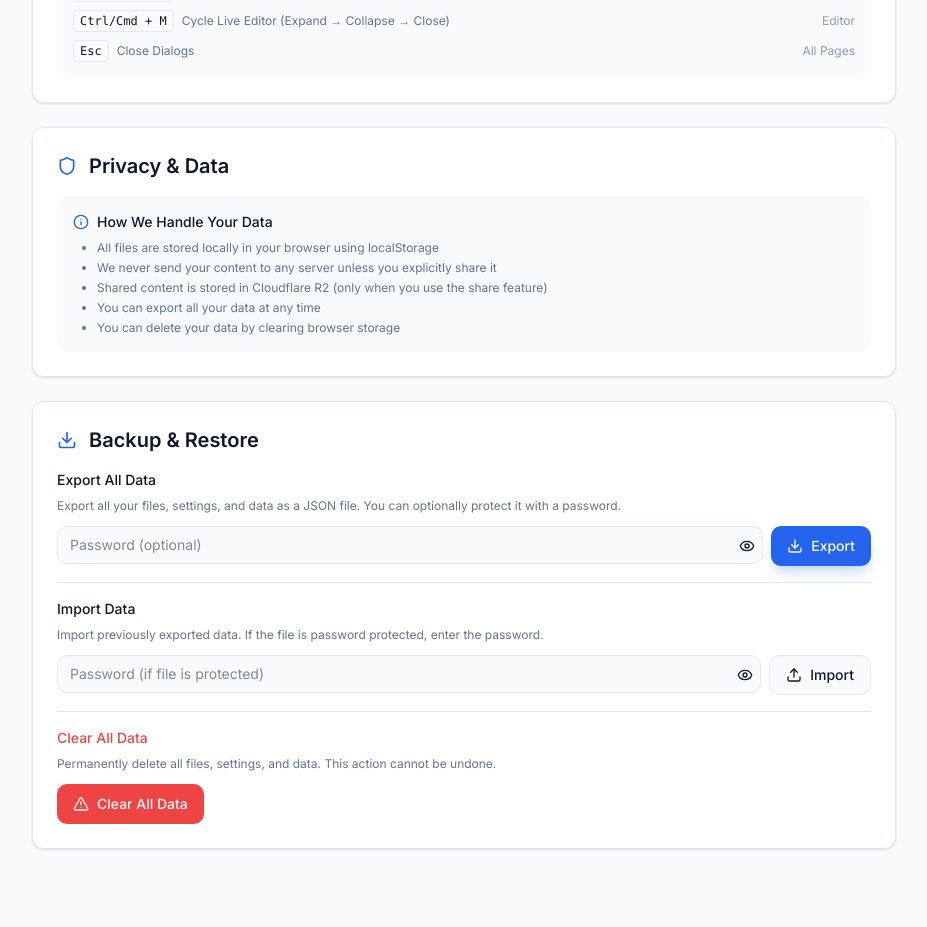
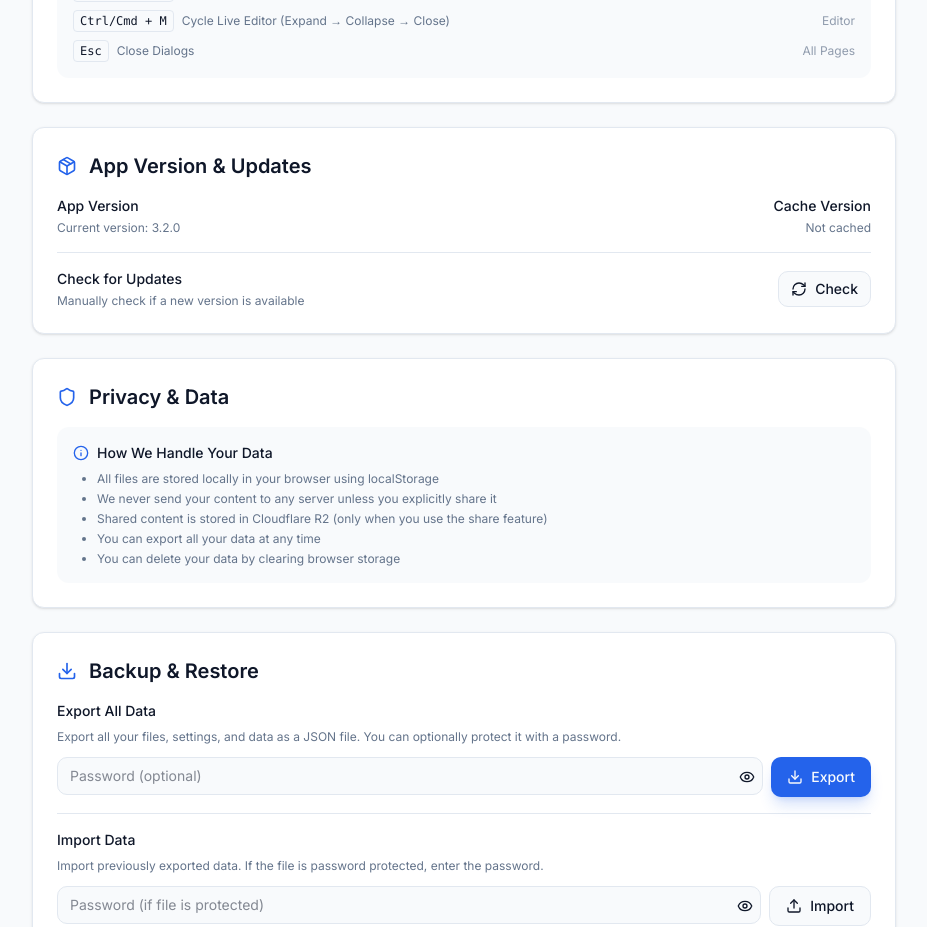
Before and after one commit to zamdevio/mdviewer, a Next.js app: page /settings in a window 1280 px wide. Shown: the part 1160-2087 px from the top of the page, without its empty margins (176-1103 px from the left). Built offline with nearby package versions, Linux system fonts and the light colour scheme.

Commit message:
feat: add app version and update management to settings
- Display current app version and cache version
- Add manual update check button
- Show update available notification with update button
- Integrate with PWA version utilities

```diff
--- a/src/components/pages/settings.tsx
+++ b/src/components/pages/settings.tsx
@@ -19,7 +19,9 @@ import {
     AlertTriangle,
     X,
     Check,
-    AlertCircle
+    AlertCircle,
+    RefreshCw,
+    Package
 } from "lucide-react";
 import { toast } from "sonner";
 import { useTheme } from "next-themes";
@@ -27,6 +29,7 @@ import { useImportExport } from "@/hooks/use-import-export";
 import { getSettings, updateSetting, getContent, getEditingFile, getSavedFiles, getFileContent, clearAllData } from "@/lib/storage";
 import { encryptData } from "@/lib/utils";
 import { truncateFilenameForDisplay } from "@/lib/editor";
+import { getAppVersion, getCacheVersion, checkForUpdate, triggerUpdate } from "@/lib/pwa-version";
 import type { SavedFile } from "@/lib/storage";
 import type { ExportImportData, ConflictFile, ConflictAction } from "@/types";
 
@@ -77,6 +80,9 @@ export default function SettingsPage(): React.JSX.Element {
     const [showExportWarning, setShowExportWarning] = useState(false);
     const [showClearDataWarning, setShowClearDataWarning] = useState(false);
     const [clearDataConfirmText, setClearDataConfirmText] = useState("");
+    const [cacheVersion, setCacheVersion] = useState<string | null>(null);
+    const [updateStatus, setUpdateStatus] = useState<{ hasUpdate: boolean; waiting: boolean; installing: boolean } | null>(null);
+    const [isCheckingUpdate, setIsCheckingUpdate] = useState(false);
     const { theme, setTheme, resolvedTheme } = useTheme();
     const { conflicts, pendingImport, showConflictDialog, setShowConflictDialog, handleImport, handleConflictResolution, invalidFiles, showInvalidFilesDialog, setShowInvalidFilesDialog, showPasswordPanel, passwordError, handlePasswordSubmit, closePasswordPanel } = useImportExport();
 
@@ -89,15 +95,32 @@ export default function SettingsPage(): React.JSX.Element {
         });
     }, []);
 
+    // Load cache version and update status
+    useEffect(() => {
+        if (!isMounted) return;
+
+        const loadVersionInfo = async () => {
+            const cacheVer = await getCacheVersion();
+            setCacheVersion(cacheVer);
+
+            const updateInfo = await checkForUpdate();
+            setUpdateStatus(updateInfo);
+        };
+
+        loadVersionInfo();
+    }, [isMounted]);
+
     // Reload settings when component becomes visible (user returns to page)
     useEffect(() => {
         if (!isMounted) return;
 
         const handleVisibilityChange = () => {
             if (!document.hidden) {
-                // Page is now visible, reload settings
+                // Page is now visible, reload settings and check for updates
                 const settings = getSettings();
                 if (settings) {
+                    // Also refresh update status
+                    checkForUpdate().then(setUpdateStatus);
                     setShowDefaultContent(settings.showDefaultContent);
                     setKeyboardShortcuts(settings.keyboardShortcuts);
                     setAutoSave(settings.autoSave);
@@ -509,6 +532,86 @@ export default function SettingsPage(): React.JSX.Element {
                             </div>
                         </div>
                     )}
+                </div>
+            </Card>
+
+            {/* App Version & Updates */}
+            <Card className="p-6">
+                <div className="flex items-center gap-3 mb-4">
+                    <Package className="w-5 h-5 text-primary" />
+                    <h2 className="text-xl font-semibold">App Version & Updates</h2>
+                </div>
+                <div className="space-y-4">
+                    <div className="flex items-center justify-between">
+                        <div>
+                            <p className="text-sm font-medium mb-1">App Version</p>
+                            <p className="text-xs text-muted-foreground">
+                                Current version: {getAppVersion()}
+                            </p>
+                        </div>
+                        <div className="text-right">
+                            <p className="text-sm font-medium mb-1">Cache Version</p>
+                            <p className="text-xs text-muted-foreground">
+                                {cacheVersion ? cacheVersion : "Not cached"}
+                            </p>
+                        </div>
+                    </div>
+                    {updateStatus && (updateStatus.waiting || updateStatus.installing) && (
+                        <div className="p-3 bg-primary/10 border border-primary/20 rounded-lg">
+                            <div className="flex items-center gap-2 mb-2">
+                                <AlertCircle className="w-4 h-4 text-primary" />
+                                <p className="text-sm font-medium">Update Available</p>
+                            </div>
+                            <p className="text-xs text-muted-foreground mb-3">
+                                A new version is {updateStatus.waiting ? "ready" : "installing"}. Click update to reload with the latest version.
+                            </p>
+                            <Button
+                                size="sm"
+                                variant="default"
+                                onClick={async () => {
+                                    const success = await triggerUpdate();
+                                    if (success) {
+                                        toast.success("Updating...");
+                                    } else {
+                                        toast.error("Failed to trigger update");
+                                    }
+                                }}
+                                className="gap-2"
+                            >
+                                <RefreshCw className="w-4 h-4" />
+                                Update Now
+                            </Button>
+                        </div>
+                    )}
+                    <div className="flex items-center justify-between border-t pt-4">
+                        <div>
+                            <p className="text-sm font-medium mb-1">Check for Updates</p>
+                            <p className="text-xs text-muted-foreground">
+                                Manually check if a new version is available
+                            </p>
+                        </div>
+                        <Button
+                            size="sm"
+                            variant="outline"
+                            onClick={async () => {
+                                setIsCheckingUpdate(true);
+                                const updateInfo = await checkForUpdate();
+                                setUpdateStatus(updateInfo);
+                                setIsCheckingUpdate(false);
+
+                                if (updateInfo.hasUpdate) {
+                                    toast.info("Update available! Click 'Update Now' to install.");
+                                } else {
+                                    toast.success("You're using the latest version");
+                                }
+                            }}
+                            disabled={isCheckingUpdate || !isMounted}
+                            className="gap-2"
+                        >
+                            <RefreshCw className={`w-4 h-4 ${isCheckingUpdate ? "animate-spin" : ""}`} />
+                            {isCheckingUpdate ? "Checking..." : "Check"}
+                        </Button>
+                    </div>
                 </div>
             </Card>
 
```
